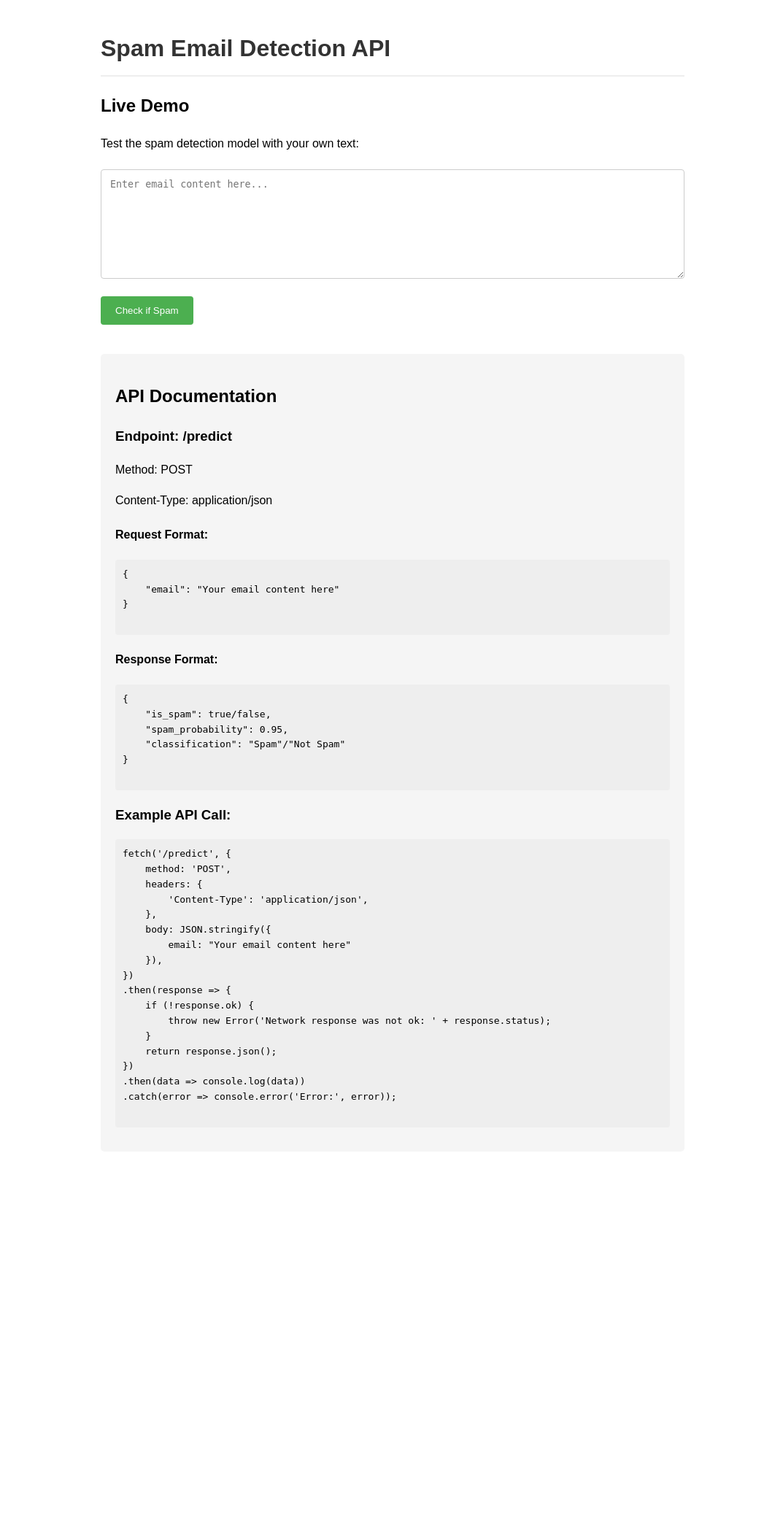
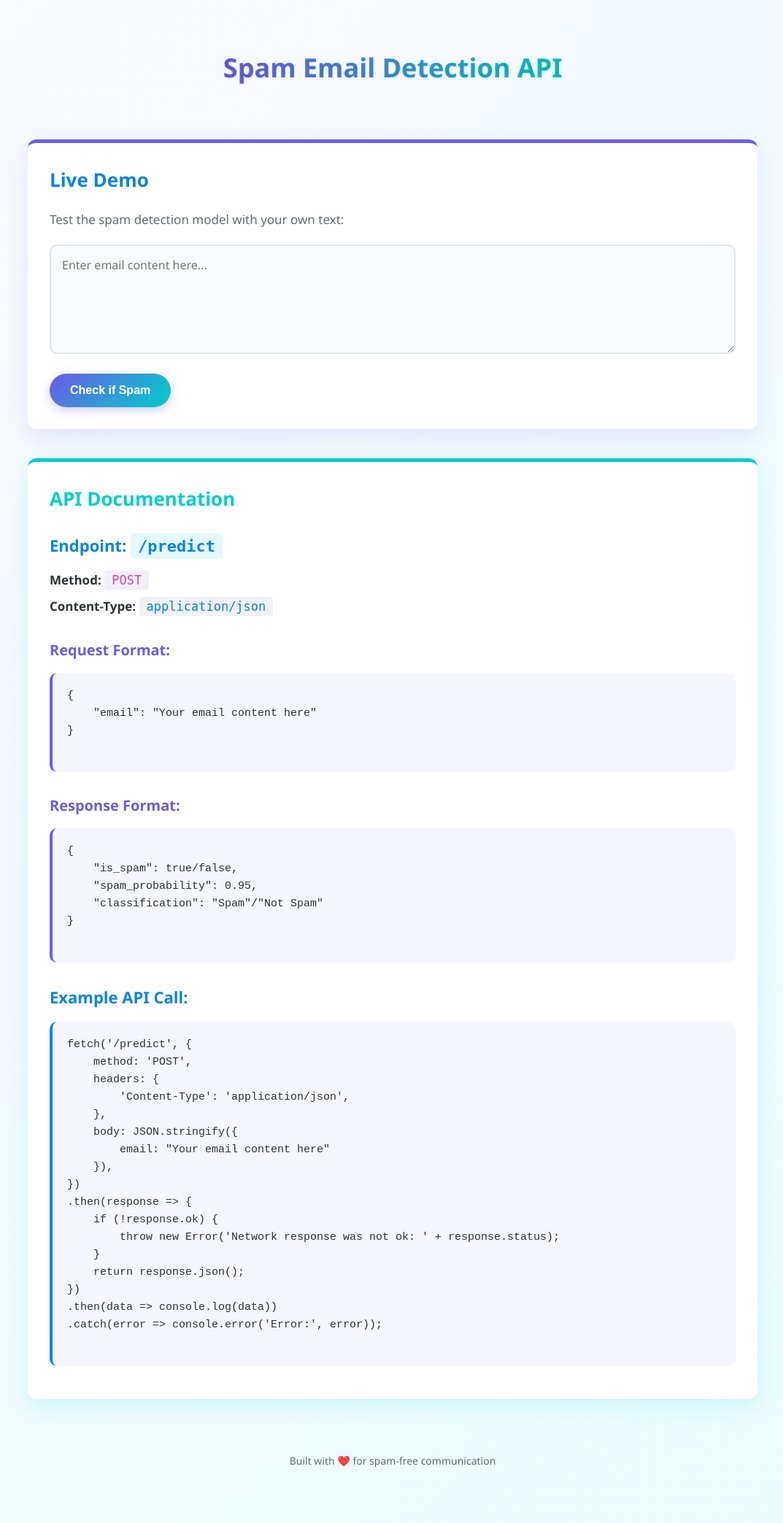
Before and after one commit to deoprakash/spam-email-detection, a Flask app: page / in a window 1280 px wide. Shown: the whole page at 73% size, without its empty margins (102-1175 px from the left). Before the commit the page ends 1545 px from the top, so only its background shows below. Run offline with Flask 3, Linux system fonts and the light colour scheme; parts of the project's set-up code (start-up, migrations or seed data) failed here and were passed over.

Commit message:
Update index.html

```diff
--- a/templates/index.html
+++ b/templates/index.html
@@ -4,126 +4,68 @@
     <meta charset="UTF-8">
     <meta name="viewport" content="width=device-width, initial-scale=1.0">
     <title>Spam Email Detection API</title>
-    <style>
-        body {
-            font-family: Arial, sans-serif;
-            line-height: 1.6;
-            max-width: 800px;
-            margin: 0 auto;
-            padding: 20px;
-        }
-        h1 {
-            color: #333;
-            border-bottom: 2px solid #eee;
-            padding-bottom: 10px;
-        }
-        textarea {
-            width: 100%;
-            height: 150px;
-            padding: 12px;
-            border: 1px solid #ccc;
-            border-radius: 4px;
-            box-sizing: border-box;
-            margin-top: 6px;
-            margin-bottom: 16px;
-            resize: vertical;
-        }
-        button {
-            background-color: #4CAF50;
-            color: white;
-            padding: 12px 20px;
-            border: none;
-            border-radius: 4px;
-            cursor: pointer;
-        }
-        button:hover {
-            background-color: #45a049;
-        }
-        .result {
-            margin-top: 20px;
-            padding: 15px;
-            border-radius: 5px;
-        }
-        .spam {
-            background-color: #ffdddd;
-            border-left: 6px solid #f44336;
-        }
-        .not-spam {
-            background-color: #ddffdd;
-            border-left: 6px solid #4CAF50;
-        }
-        .error {
-            background-color: #fff3cd;
-            border-left: 6px solid #ffc107;
-        }
-        .hidden {
-            display: none;
-        }
-        .api-section {
-            margin-top: 40px;
-            padding: 20px;
-            background-color: #f5f5f5;
-            border-radius: 5px;
-        }
-        pre {
-            background-color: #eee;
-            padding: 10px;
-            border-radius: 4px;
-            overflow-x: auto;
-        }
-        #loading {
-            display: none;
-            text-align: center;
-            margin: 15px 0;
-        }
-    </style>
 </head>
-<body>
-    <h1>Spam Email Detection API</h1>
+<body style="font-family: 'Segoe UI', Tahoma, Geneva, Verdana, sans-serif; line-height: 1.6; max-width: 1000px; margin: 0 auto; padding: 40px 20px; color: #2d3436; background-color: #f9f9ff; background-image: linear-gradient(135deg, #f9f9ff 0%, #ebfcff 100%);">
+    <header style="margin-bottom: 30px; text-align: center;">
+        <h1 style="color: #6c5ce7; text-shadow: 1px 1px 3px rgba(0,0,0,0.1); padding-bottom: 15px; font-size: 36px; font-weight: 700; background: linear-gradient(90deg, #6c5ce7, #00cec9); -webkit-background-clip: text; -webkit-text-fill-color: transparent; display: inline-block;">Spam Email Detection API</h1>
+    </header>
 
-    <h2>Live Demo</h2>
-    <p>Test the spam detection model with your own text:</p>
+    <section style="background-color: #ffffff; padding: 30px; border-radius: 12px; box-shadow: 0 10px 30px rgba(108,92,231,0.15); margin-bottom: 40px; border-top: 5px solid #6c5ce7;">
+        <h2 style="color: #0984e3; font-size: 26px; margin-top: 0; margin-bottom: 20px;">Live Demo</h2>
+        <p style="margin-bottom: 20px; color: #636e72; font-size: 17px;">Test the spam detection model with your own text:</p>
         <div>
-        <textarea id="emailContent" placeholder="Enter email content here..."></textarea>
-        <button id="checkButton" onclick="checkSpam()">Check if Spam</button>
+            <textarea id="emailContent" placeholder="Enter email content here..." style="width: 100%; height: 150px; padding: 15px; border: 2px solid #dfe6e9; border-radius: 10px; box-sizing: border-box; margin-bottom: 20px; font-family: inherit; font-size: 16px; resize: vertical; transition: all 0.3s; background-color: #f8fafc;"></textarea>
+            <button id="checkButton" onclick="checkSpam()" style="background: linear-gradient(135deg, #6c5ce7 0%, #00cec9 100%); color: white; padding: 14px 28px; border: none; border-radius: 50px; font-size: 16px; cursor: pointer; transition: all 0.3s; font-weight: 600; box-shadow: 0 4px 15px rgba(108,92,231,0.3); display: inline-block;">Check if Spam</button>
         </div>
 
-    <div id="loading">Analyzing text...</div>
-
-    <div id="result" class="result hidden">
-        <h3>Result: <span id="classification"></span></h3>
-        <p>Spam Probability: <span id="probability"></span></p>
+        <div id="loading" style="display: none; text-align: center; margin: 25px 0; color: #6c5ce7;">
+            <div style="display: inline-block; border: 4px solid #f3f3f3; border-top: 4px solid #6c5ce7; border-radius: 50%; width: 30px; height: 30px; animation: spin 1s linear infinite;"></div>
+            <p style="margin-top: 10px; font-weight: 500;">Analyzing text...</p>
         </div>
 
-    <div id="debug" class="result hidden">
-        <h3>Debug Information</h3>
-        <pre id="debugInfo"></pre>
+        <div id="result" style="margin-top: 30px; padding: 20px; border-radius: 10px; display: none; animation: fadeIn 0.5s;">
+            <h3 style="margin-top: 0; font-size: 22px;">Result: <span id="classification" style="font-weight: 600;"></span></h3>
+            <p style="margin-bottom: 0; font-size: 17px;">Spam Probability: <span id="probability" style="font-weight: 600;"></span></p>
         </div>
 
-    <div class="api-section">
-        <h2>API Documentation</h2>
-        <h3>Endpoint: /predict</h3>
-        <p>Method: POST</p>
-        <p>Content-Type: application/json</p>
+        <div id="debug" style="margin-top: 30px; padding: 20px; border-radius: 10px; background-color: #fffbeb; border-left: 6px solid #fdcb6e; display: none; animation: fadeIn 0.5s;">
+            <h3 style="margin-top: 0; color: #b7791f; font-size: 20px;">Debug Information</h3>
+            <pre id="debugInfo" style="background-color: #fff; padding: 15px; border-radius: 8px; overflow-x: auto; margin: 0; font-family: monospace; font-size: 14px; border: 1px dashed #fdcb6e;"></pre>
+        </div>
+    </section>
 
-        <h4>Request Format:</h4>
-        <pre>
+    <section style="background-color: #ffffff; padding: 30px; border-radius: 12px; box-shadow: 0 10px 30px rgba(0,206,201,0.15); border-top: 5px solid #00cec9;">
+        <h2 style="color: #00cec9; font-size: 26px; margin-top: 0; margin-bottom: 25px;">API Documentation</h2>
+
+        <div style="margin-bottom: 30px;">
+            <h3 style="color: #0984e3; font-size: 22px; margin-bottom: 15px;">Endpoint: <span style="background-color: #e3f8ff; padding: 5px 10px; border-radius: 6px; font-family: monospace;">/predict</span></h3>
+            <p style="margin: 8px 0; color: #636e72; font-size: 17px;"><strong style="color: #2d3436;">Method:</strong> <span style="background-color: #f0f0f7; padding: 3px 10px; border-radius: 4px; font-family: monospace; color: #e84393;">POST</span></p>
+            <p style="margin: 8px 0; color: #636e72; font-size: 17px;"><strong style="color: #2d3436;">Content-Type:</strong> <span style="background-color: #f0f0f7; padding: 3px 10px; border-radius: 4px; font-family: monospace; color: #0984e3;">application/json</span></p>
+        </div>
+
+        <div style="margin-bottom: 30px;">
+            <h4 style="color: #6c5ce7; font-size: 20px; margin-bottom: 15px;">Request Format:</h4>
+            <pre style="background-color: #f5f6ff; padding: 20px; border-radius: 10px; border-left: 4px solid #6c5ce7; overflow-x: auto; font-family: 'Courier New', monospace; font-size: 15px; color: #2d3436;">
 {
     "email": "Your email content here"
 }
             </pre>
+        </div>
 
-        <h4>Response Format:</h4>
-        <pre>
+        <div style="margin-bottom: 30px;">
+            <h4 style="color: #6c5ce7; font-size: 20px; margin-bottom: 15px;">Response Format:</h4>
+            <pre style="background-color: #f5f6ff; padding: 20px; border-radius: 10px; border-left: 4px solid #6c5ce7; overflow-x: auto; font-family: 'Courier New', monospace; font-size: 15px; color: #2d3436;">
 {
     "is_spam": true/false,
     "spam_probability": 0.95,
     "classification": "Spam"/"Not Spam"
 }
             </pre>
+        </div>
 
-        <h3>Example API Call:</h3>
-        <pre>
+        <div>
+            <h3 style="color: #0984e3; font-size: 22px; margin-bottom: 15px;">Example API Call:</h3>
+            <pre style="background-color: #f5f6ff; padding: 20px; border-radius: 10px; border-left: 4px solid #0984e3; overflow-x: auto; font-family: 'Courier New', monospace; font-size: 15px; color: #2d3436;">
 fetch('/predict', {
     method: 'POST',
     headers: {
@@ -143,6 +85,11 @@ fetch('/predict', {
 .catch(error => console.error('Error:', error));
             </pre>
         </div>
+    </section>
+
+    <footer style="text-align: center; margin-top: 40px; padding: 20px; color: #636e72; font-size: 14px;">
+        <p>Built with ❤️ for spam-free communication</p>
+    </footer>
 
     <script>
         function checkSpam() {
@@ -159,10 +106,12 @@ fetch('/predict', {
             }
 
             // Reset and show loading state
-            resultDiv.classList.add('hidden');
-            debugDiv.classList.add('hidden');
+            resultDiv.style.display = 'none';
+            debugDiv.style.display = 'none';
             loadingDiv.style.display = 'block';
             checkButton.disabled = true;
+            checkButton.style.background = 'linear-gradient(135deg, #b2bec3 0%, #dfe6e9 100%)';
+            checkButton.style.boxShadow = '0 4px 15px rgba(178,190,195,0.3)';
 
             // Prepare the request data
             const requestData = {
@@ -196,37 +145,47 @@ fetch('/predict', {
                 // Hide loading indicator
                 loadingDiv.style.display = 'none';
                 checkButton.disabled = false;
-
-                resultDiv.classList.remove('hidden', 'spam', 'not-spam', 'error');
+                checkButton.style.background = 'linear-gradient(135deg, #6c5ce7 0%, #00cec9 100%)';
+                checkButton.style.boxShadow = '0 4px 15px rgba(108,92,231,0.3)';
 
                 if (data.is_spam) {
-                    resultDiv.classList.add('spam');
+                    resultDiv.style.backgroundColor = '#ffeaa7';
+                    resultDiv.style.borderLeft = '6px solid #ff7675';
+                    resultDiv.style.boxShadow = '0 4px 15px rgba(255,118,117,0.15)';
+                    document.getElementById('classification').style.color = '#d63031';
                 } else {
-                    resultDiv.classList.add('not-spam');
+                    resultDiv.style.backgroundColor = '#55efc4';
+                    resultDiv.style.borderLeft = '6px solid #00b894';
+                    resultDiv.style.boxShadow = '0 4px 15px rgba(0,184,148,0.15)';
+                    document.getElementById('classification').style.color = '#00b894';
                 }
 
                 document.getElementById('classification').textContent = data.classification;
                 document.getElementById('probability').textContent = (data.spam_probability * 100).toFixed(2) + '%';
 
-                resultDiv.classList.remove('hidden');
+                resultDiv.style.display = 'block';
             })
             .catch(error => {
                 // Hide loading indicator
                 loadingDiv.style.display = 'none';
                 checkButton.disabled = false;
+                checkButton.style.background = 'linear-gradient(135deg, #6c5ce7 0%, #00cec9 100%)';
+                checkButton.style.boxShadow = '0 4px 15px rgba(108,92,231,0.3)';
 
                 console.error('Error:', error);
 
                 // Show error in the result div
-                resultDiv.classList.remove('hidden', 'spam', 'not-spam');
-                resultDiv.classList.add('error');
+                resultDiv.style.backgroundColor = '#ffeaa7';
+                resultDiv.style.borderLeft = '6px solid #fdcb6e';
+                resultDiv.style.boxShadow = '0 4px 15px rgba(253,203,110,0.15)';
                 document.getElementById('classification').textContent = 'Error';
+                document.getElementById('classification').style.color = '#e17055';
                 document.getElementById('probability').textContent = error.message || 'An error occurred while processing your request.';
-                resultDiv.classList.remove('hidden');
+                resultDiv.style.display = 'block';
 
                 // Show debug information
                 debugInfo.textContent = `Error: ${error.message}\n\nRequest:\n${JSON.stringify(requestData, null, 2)}`;
-                debugDiv.classList.remove('hidden');
+                debugDiv.style.display = 'block';
             });
         }
 
@@ -239,7 +198,46 @@ fetch('/predict', {
                     event.preventDefault();
                 }
             });
+
+            // Add hover effect
+            const checkButton = document.getElementById('checkButton');
+            checkButton.addEventListener('mouseover', function() {
+                if (!this.disabled) {
+                    this.style.background = 'linear-gradient(135deg, #5f50e3 0%, #00b5b5 100%)';
+                    this.style.transform = 'translateY(-2px)';
+                }
             });
+            checkButton.addEventListener('mouseout', function() {
+                if (!this.disabled) {
+                    this.style.background = 'linear-gradient(135deg, #6c5ce7 0%, #00cec9 100%)';
+                    this.style.transform = 'translateY(0)';
+                }
+            });
+
+            // Add focus effect to textarea
+            textArea.addEventListener('focus', function() {
+                this.style.borderColor = '#6c5ce7';
+                this.style.boxShadow = '0 0 0 3px rgba(108,92,231,0.2)';
+            });
+            textArea.addEventListener('blur', function() {
+                this.style.borderColor = '#dfe6e9';
+                this.style.boxShadow = 'none';
+            });
+        });
+
+        // Add keyframe animations
+        const style = document.createElement('style');
+        style.textContent = `
+            @keyframes spin {
+                0% { transform: rotate(0deg); }
+                100% { transform: rotate(360deg); }
+            }
+            @keyframes fadeIn {
+                from { opacity: 0; transform: translateY(10px); }
+                to { opacity: 1; transform: translateY(0); }
+            }
+        `;
+        document.head.appendChild(style);
     </script>
 </body>
-</html>
+</html
```
Lines whose indentation alone changed are shown as unchanged.
